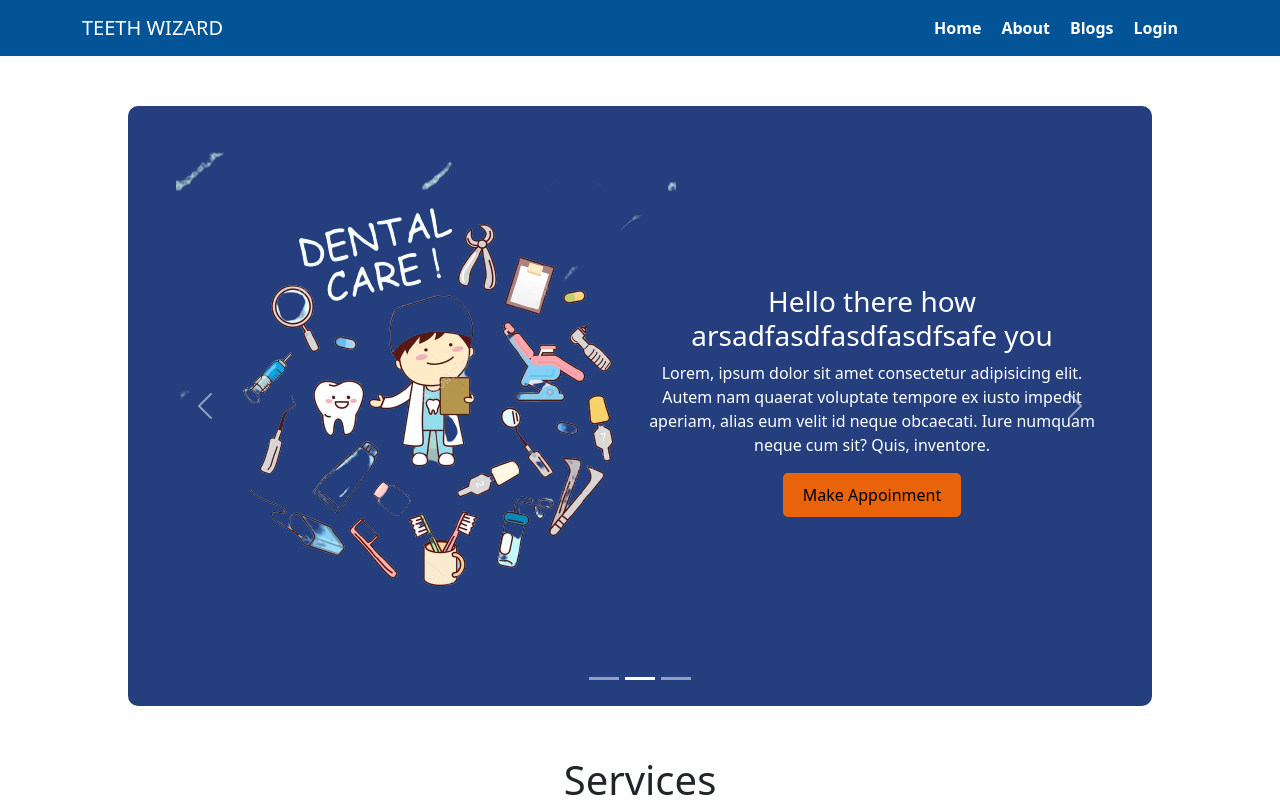
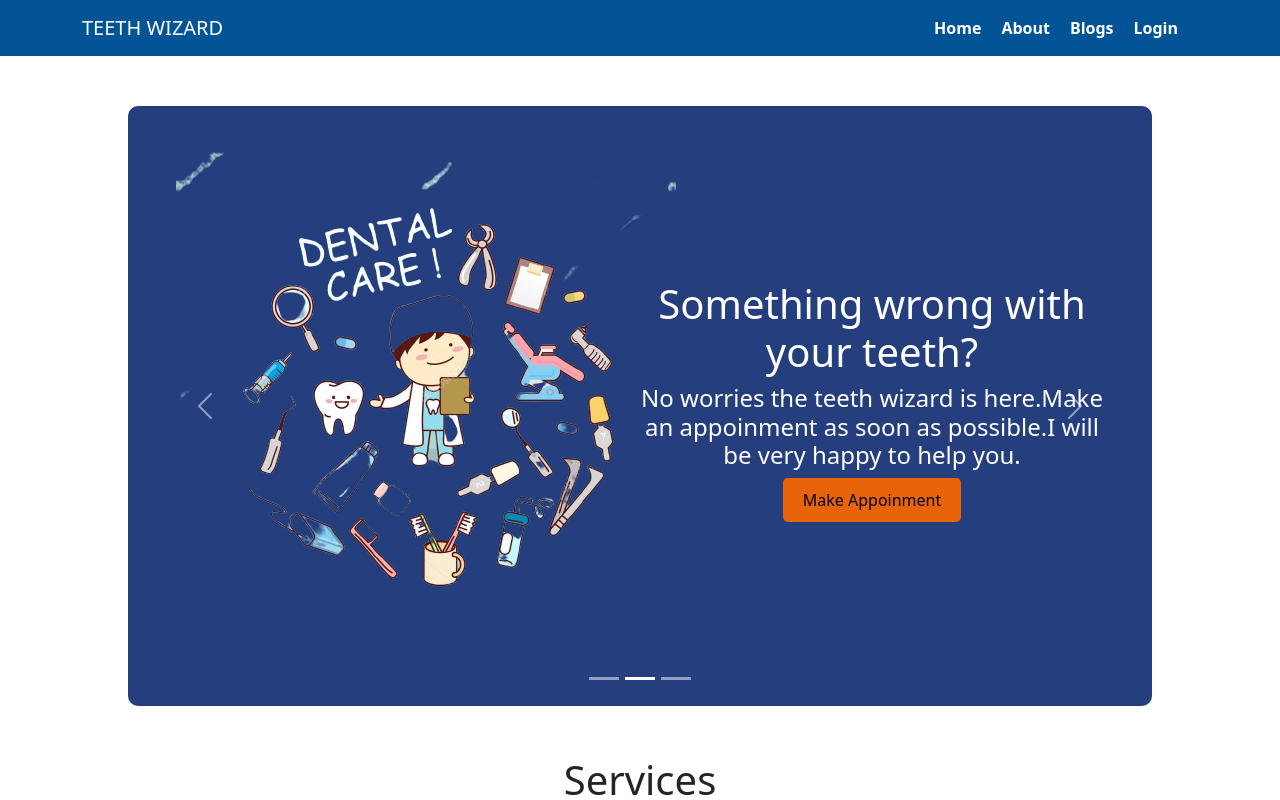
Before and after one commit to MIRJAKARIYA/Teeth-wizard-react-project, a React (Create React App) app: page / in a window 1280 px wide. Shown: the top 800 px of the page. Built offline with nearby package versions, Linux system fonts and the light colour scheme; no server answers.

Commit message:
small changes in carousel

```diff
--- a/src/Pages/Home/Banner/Banner.js
+++ b/src/Pages/Home/Banner/Banner.js
@@ -15,8 +15,8 @@ const Banner = () => {
               <img className="banner-image-style" src={banner1} alt="First slide" />
             </div>
             <div className="responsive-width-class">
-            <h3>Hello there how arsadfasdfasdfasdfsafe you</h3>
-              <p>Lorem, ipsum dolor sit amet consectetur adipisicing elit. Autem nam quaerat voluptate tempore ex iusto impedit aperiam, alias eum velit id neque obcaecati. Iure numquam neque cum sit? Quis, inventore.</p>
+            <h1>Hello there I am your dentist the TEETH WIZARD.</h1>
+              <h4>I am an Independent Dentist who is available 24/7.You can contact me at any time when needed</h4>
               <button className="appointment-button">Make Appoinment</button>
             </div>
           </div>
@@ -27,8 +27,8 @@ const Banner = () => {
               <img className="banner-image-style" src={banner2} alt="First slide" />
             </div>
             <div className="responsive-width-class">
-              <h3>Hello there how arsadfasdfasdfasdfsafe you</h3>
-              <p>Lorem, ipsum dolor sit amet consectetur adipisicing elit. Autem nam quaerat voluptate tempore ex iusto impedit aperiam, alias eum velit id neque obcaecati. Iure numquam neque cum sit? Quis, inventore.</p>
+              <h1>Something wrong with your teeth?</h1>
+              <h4>No worries the teeth wizard is here.Make an appoinment as soon as possible.I will be very happy to help you.</h4>
               <button className="appointment-button">Make Appoinment</button>
             </div>
           </div>
@@ -39,8 +39,8 @@ const Banner = () => {
               <img className="banner-image-style" src={banner3} alt="First slide" />
             </div>
             <div className="responsive-width-class">
-            <h3>Hello there how arsadfasdfasdfasdfsafe you</h3>
-              <p>Lorem, ipsum dolor sit amet consectetur adipisicing elit. Autem nam quaerat voluptate tempore ex iusto impedit aperiam, alias eum velit id neque obcaecati. Iure numquam neque cum sit? Quis, inventore.</p>
+            <h1>Discount for previous clients!!</h1>
+              <h4>Any client who took service from me previously will be rewarded with 20% discount.So hurry up and make appoinment.</h4>
               <button className="appointment-button">Make Appoinment</button>
             </div>
           </div>
```
